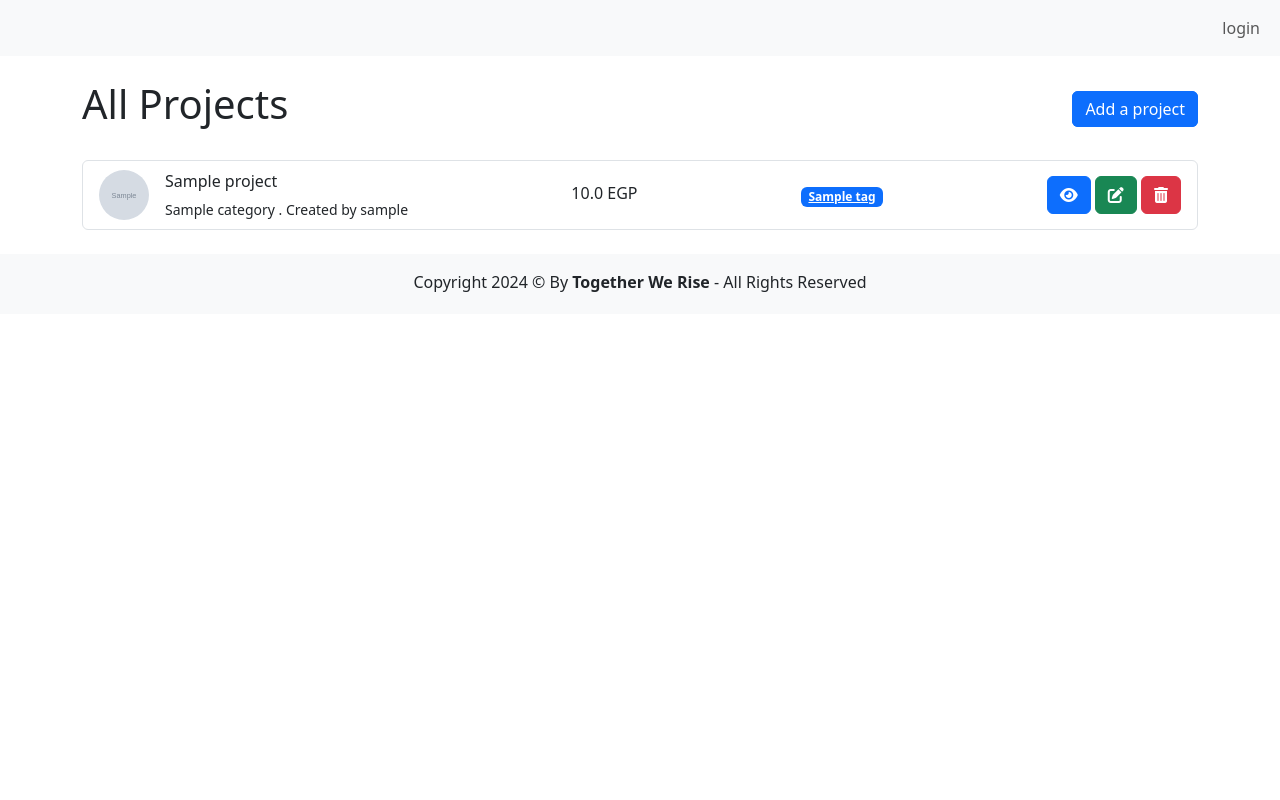
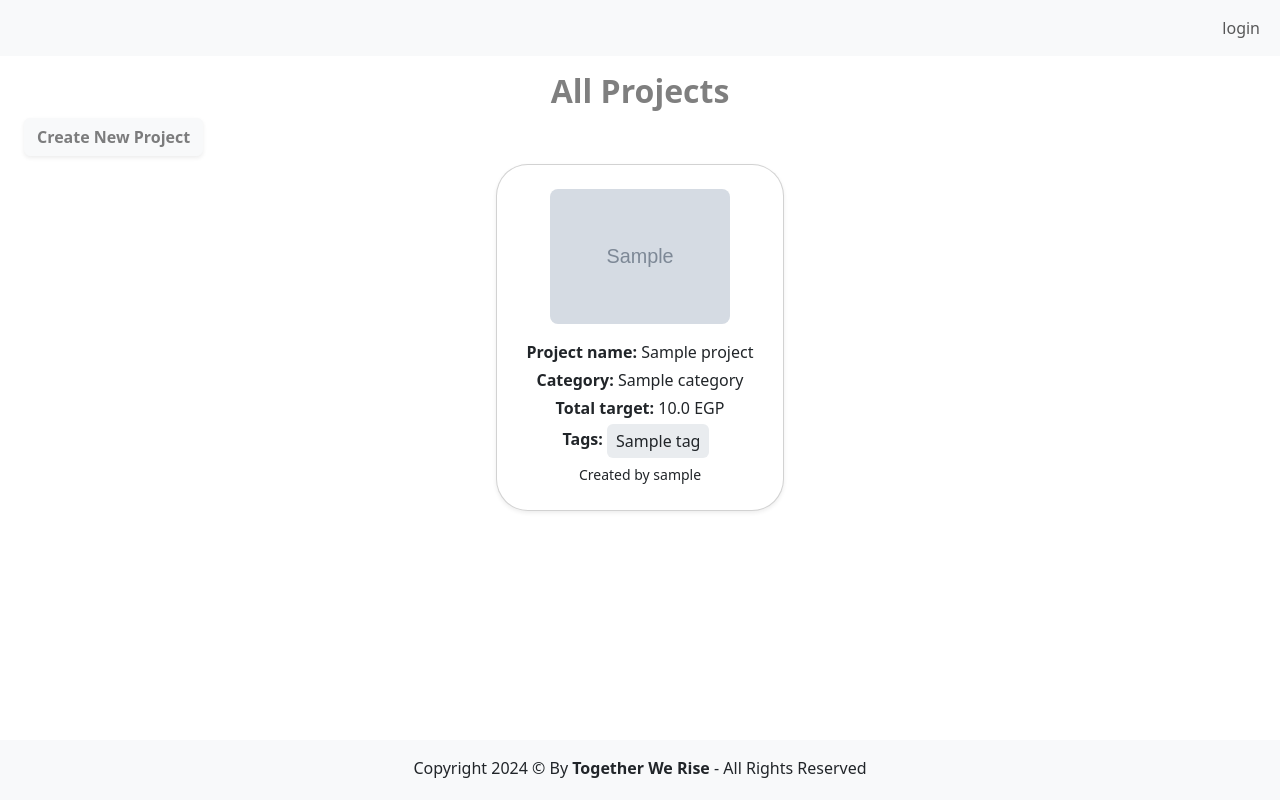
Before and after one commit to Refaat07/Django-Crowdfunding, a Django app: page /projects/ in a window 1280 px wide. Run offline with Django 5.2, Linux system fonts and the light colour scheme; tables that the repository leaves empty hold one stand-in row (values such as "Sample post"); grey boxes marked "Sample" are stand-in pictures; some libraries are stand-ins or nearby versions.

Commit message:
adjust all projects and user profile pages styles

```diff
--- a/projects/templates/projects/index.html
+++ b/projects/templates/projects/index.html
@@ -1,5 +1,5 @@
 {% extends 'layouts/base.html' %} {% load static %} {% block 'content' %}
-<div class="container">
+<!-- <div class="container">
   <div class="d-flex py-4 align-items-center justify-content-between">
     <h1>All Projects</h1>
     <div>
@@ -40,5 +40,62 @@
       <div class="text-center">No Projects Found </div>
     {% endfor %}
   </div>
+</div> -->
+
+<div class="container-fluid">
+  <h2 class="fw-bold text-center text-black-50">All Projects</h2>
+  <a
+    href="{% url 'project.create' %}"
+    class="btn btn-light shadow-sm fw-bold text-black-50"
+  >
+    Create New Project
+  </a>
+  <div class="container d-flex justify-content-center">
+    <div class="row p-0 m-0">
+      {% for project in projects %}
+      <a
+        href="{% url 'project.show' project.id %}"
+        class="text-black text-decoration-none"
+      >
+        <div
+          class="card m-2 pt-4 pb-4 text-center shadow-sm rounded-5"
+          style="width: 18rem"
+        >
+          <img
+            src="{{ project.image_url }}"
+            width="180"
+            height="230"
+            class="img-fluid mx-auto rounded-3"
+            alt="book_image"
+          />
+          <div class="card-body pb-0">
+            <p class="fw-bold p-0 mb-1">
+              Project name:
+              <span class="fw-normal">{{project.title}}</span>
+            </p>
+            <p class="fw-bold p-0 mb-1">
+              Category:
+              <span class="fw-normal">{{project.category.name}}</span>
+            </p>
+            <p class="m-0 p-0 fw-bold mb-1">
+              Total target:
+              <span class="fw-normal">{{project.total_target}} EGP</span>
+            </p>
+            <p class="m-0 p-0 fw-bold mb-1">
+              Tags:
+              <span class="btn bg-body-secondary px-2 py-1 me-2"
+                >{% for tag in project.tags.all %} {{tag}} {% endfor %}</span
+              >
+            </p>
+            <small>Created by {{project.creator}} </small>
+          </div>
+        </div>
+      </a>
+      {% empty %}
+      <h2 class="fw-bold text-center my-3 text-black-50">No projects found</h2>
+      {% endfor %}
+    </div>
+  </div>
 </div>
+
 {% endblock %}
--- a/templates/layouts/base.html
+++ b/templates/layouts/base.html
@@ -1,25 +1,51 @@
 <!DOCTYPE html>
 <html lang="en">
   <head>
-    <meta charset="UTF-8">
+    <meta charset="UTF-8" />
     <title>Together We Rise</title>
-    <link href="https://cdn.jsdelivr.net/npm/bootstrap@5.3.3/dist/css/bootstrap.min.css" rel="stylesheet" integrity="sha384-QWTKZyjpPEjISv5WaRU9OFeRpok6YctnYmDr5pNlyT2bRjXh0JMhjY6hW+ALEwIH" crossorigin="anonymous" />
-    <script src="https://kit.fontawesome.com/06c29a99a6.js" crossorigin="anonymous"></script>
+    <link
+      href="https://cdn.jsdelivr.net/npm/bootstrap@5.3.3/dist/css/bootstrap.min.css"
+      rel="stylesheet"
+      integrity="sha384-QWTKZyjpPEjISv5WaRU9OFeRpok6YctnYmDr5pNlyT2bRjXh0JMhjY6hW+ALEwIH"
+      crossorigin="anonymous"
+    />
+    <script
+      src="https://kit.fontawesome.com/06c29a99a6.js"
+      crossorigin="anonymous"
+    ></script>
   </head>
   <body>
-    <nav class="navbar navbar-expand-lg bg-body-tertiary">
+    <nav class="navbar navbar-expand-lg bg-body-tertiary fixed-top">
       <div class="container-fluid">
-            <button class="navbar-toggler" type="button" data-bs-toggle="collapse" data-bs-target="#navbarSupportedContent" aria-controls="navbarSupportedContent" aria-expanded="false" aria-label="Toggle navigation">
+        <button
+          class="navbar-toggler"
+          type="button"
+          data-bs-toggle="collapse"
+          data-bs-target="#navbarSupportedContent"
+          aria-controls="navbarSupportedContent"
+          aria-expanded="false"
+          aria-label="Toggle navigation"
+        >
           <span class="navbar-toggler-icon"></span>
         </button>
-            <div class="collapse navbar-collapse d-flex justify-content-between" id="navbarSupportedContent">
+        <div
+          class="collapse navbar-collapse d-flex justify-content-between"
+          id="navbarSupportedContent"
+        >
           <ul class="navbar-nav me-auto mb-2 mb-lg-0">
             {% if user.id %}
             <li class="nav-item">
-                        <a href="{% url 'entry_point' %}" class="nav-link fw-bold active" aria-current="page">Home</a>
+              <a
+                href="{% url 'entry_point' %}"
+                class="nav-link fw-bold active"
+                aria-current="page"
+                >Home</a
+              >
             </li>
             <li class="nav-item">
-                        <a href="{% url 'project.index' %}" class="nav-link fw-bold">Projects</a>
+              <a href="{% url 'project.index' %}" class="nav-link fw-bold"
+                >Projects</a
+              >
             </li>
             <li class="nav-item">
               <a href="{% url 'profile' %}" class="nav-link fw-bold">Profile</a>
@@ -44,18 +70,23 @@
       </div>
     </nav>
 
-    <div>
+    <div class="container-fluid py-5 my-4">
       {% include 'partials/messages.html' %}{% block 'content' %} {% endblock %}
     </div>
 
-    <footer class="footer bg-body-tertiary" id="footer">
+    <footer class="footer bg-body-tertiary fixed-bottom" id="footer">
       <div class="container py-3 text-center text-dark">
         <p class="mb-1">
-                Copyright 2024 &copy; By <span class="fw-bold">Together We Rise</span> - All Rights Reserved
+          Copyright 2024 &copy; By
+          <span class="fw-bold">Together We Rise</span> - All Rights Reserved
         </p>
       </div>
     </footer>
 
-    <script src="https://cdn.jsdelivr.net/npm/bootstrap@5.3.3/dist/js/bootstrap.bundle.min.js" integrity="sha384-YvpcrYf0tY3lHB60NNkmXc5s9fDVZLESaAA55NDzOxhy9GkcIdslK1eN7N6jIeHz" crossorigin="anonymous"></script>
+    <script
+      src="https://cdn.jsdelivr.net/npm/bootstrap@5.3.3/dist/js/bootstrap.bundle.min.js"
+      integrity="sha384-YvpcrYf0tY3lHB60NNkmXc5s9fDVZLESaAA55NDzOxhy9GkcIdslK1eN7N6jIeHz"
+      crossorigin="anonymous"
+    ></script>
   </body>
 </html>
```
Also changed, not shown: projects/templates/projects/forms/create.html (+17 -5 lines), projects/templates/projects/forms/edit.html (+14 -4 lines), users/templates/users/profile.html (+91 -27 lines). Lines whose indentation alone changed are shown as unchanged.
